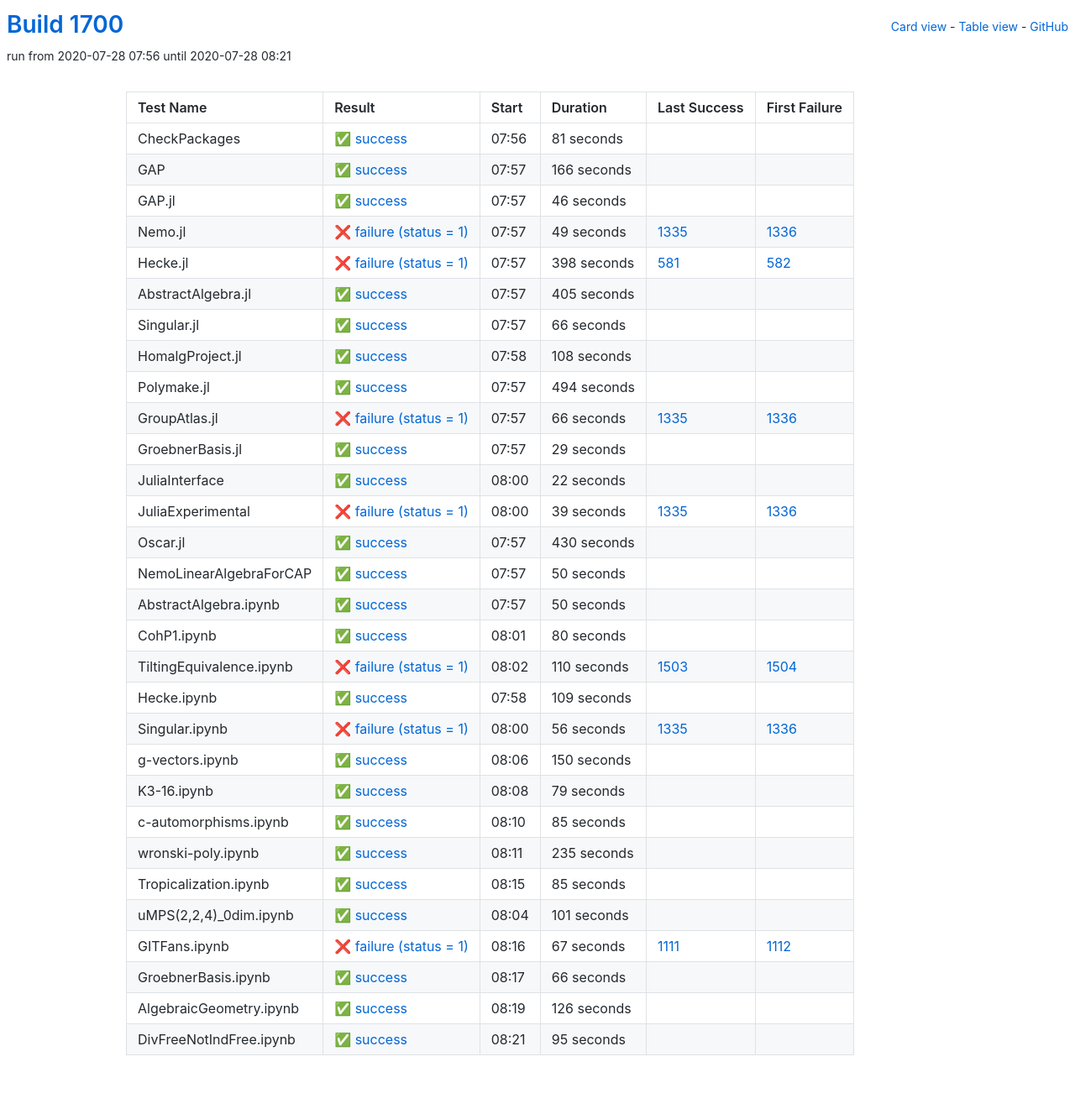
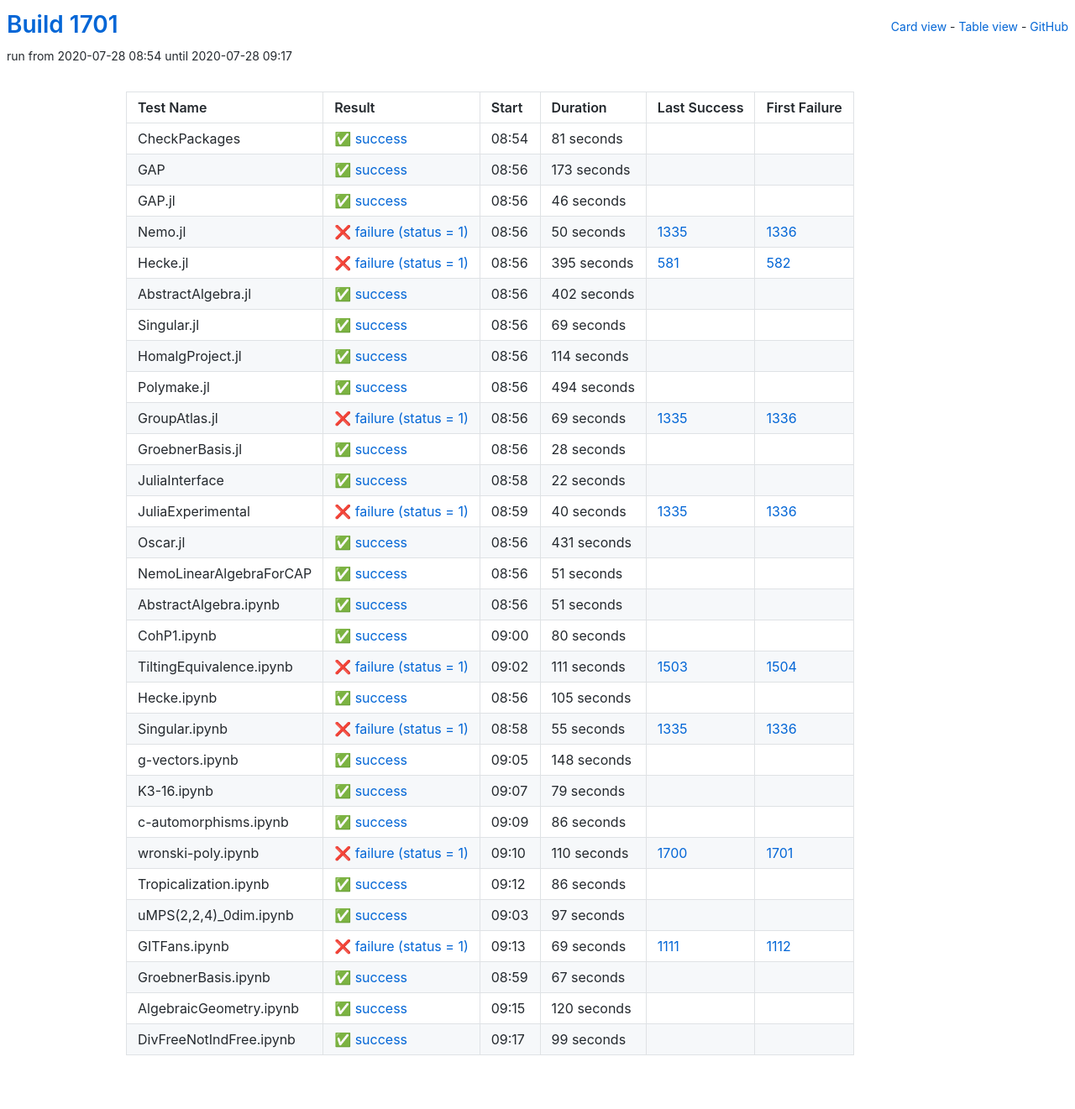
Before and after one commit to oscar-system/oscar-ci-status-1.4, a Jekyll site: the page built from table.html, in a window 1280 px wide. Shown: the whole page at 84% size. Built offline with Jekyll 4.4.1, drawn with Linux system fonts in a browser that asks for light colours.

Commit message:
Build #1701

```diff
--- a/_data/ci.yml
+++ b/_data/ci.yml
@@ -1,6 +1,6 @@
 ---
-build: 1700
-build_url: https://oscarci.mathematik.uni-kl.de/job/oscar-julia-1.4/1700/
+build: 1701
+build_url: https://oscarci.mathematik.uni-kl.de/job/oscar-julia-1.4/1701/
 job: oscar-julia-1.4
 organization: oscar-system
 repo: oscar-ci-status-1.4
@@ -8,8 +8,8 @@ repourl: https://github.com/oscar-system/oscar-ci-status-1.4
 tests:
 - name: CheckPackages
   id: checkpackages
-  log: https://oscarci.mathematik.uni-kl.de/job/oscar-julia-1.4/1700/artifact/logs/build-1700/CheckPackages.log
-  start: 2020-07-28 07:56
+  log: https://oscarci.mathematik.uni-kl.de/job/oscar-julia-1.4/1701/artifact/logs/build-1701/CheckPackages.log
+  start: 2020-07-28 08:54
   success: true
   exitcode: 0
   status: success
@@ -20,20 +20,20 @@ tests:
   first_failure_url:
 - name: GAP
   id: gap
-  log: https://oscarci.mathematik.uni-kl.de/job/oscar-julia-1.4/1700/artifact/logs/build-1700/GAP.log
-  start: 2020-07-28 07:57
+  log: https://oscarci.mathematik.uni-kl.de/job/oscar-julia-1.4/1701/artifact/logs/build-1701/GAP.log
+  start: 2020-07-28 08:56
   success: true
   exitcode: 0
   status: success
-  duration: 166
+  duration: 173
   last_success: false
   last_success_url:
   first_failure: false
   first_failure_url:
 - name: GAP.jl
   id: gap-jl
-  log: https://oscarci.mathematik.uni-kl.de/job/oscar-julia-1.4/1700/artifact/logs/build-1700/GAP.jl.log
-  start: 2020-07-28 07:57
+  log: https://oscarci.mathematik.uni-kl.de/job/oscar-julia-1.4/1701/artifact/logs/build-1701/GAP.jl.log
+  start: 2020-07-28 08:56
   success: true
   exitcode: 0
   status: success
@@ -44,68 +44,68 @@ tests:
   first_failure_url:
 - name: Nemo.jl
   id: nemo-jl
-  log: https://oscarci.mathematik.uni-kl.de/job/oscar-julia-1.4/1700/artifact/logs/build-1700/Nemo.jl.log
-  start: 2020-07-28 07:57
+  log: https://oscarci.mathematik.uni-kl.de/job/oscar-julia-1.4/1701/artifact/logs/build-1701/Nemo.jl.log
+  start: 2020-07-28 08:56
   success: false
   exitcode: 1
   status: failure
-  duration: 49
+  duration: 50
   last_success: 1335
   last_success_url: https://oscarci.mathematik.uni-kl.de/job/oscar-julia-1.4/1335/
   first_failure: 1336
   first_failure_url: https://oscarci.mathematik.uni-kl.de/job/oscar-julia-1.4/1336/
 - name: Hecke.jl
   id: hecke-jl
-  log: https://oscarci.mathematik.uni-kl.de/job/oscar-julia-1.4/1700/artifact/logs/build-1700/Hecke.jl.log
-  start: 2020-07-28 07:57
+  log: https://oscarci.mathematik.uni-kl.de/job/oscar-julia-1.4/1701/artifact/logs/build-1701/Hecke.jl.log
+  start: 2020-07-28 08:56
   success: false
   exitcode: 1
   status: failure
-  duration: 398
+  duration: 395
   last_success: 581
   last_success_url: https://oscarci.mathematik.uni-kl.de/job/oscar-julia-1.4/581/
   first_failure: 582
   first_failure_url: https://oscarci.mathematik.uni-kl.de/job/oscar-julia-1.4/582/
 - name: AbstractAlgebra.jl
   id: abstractalgebra-jl
-  log: https://oscarci.mathematik.uni-kl.de/job/oscar-julia-1.4/1700/artifact/logs/build-1700/AbstractAlgebra.jl.log
-  start: 2020-07-28 07:57
+  log: https://oscarci.mathematik.uni-kl.de/job/oscar-julia-1.4/1701/artifact/logs/build-1701/AbstractAlgebra.jl.log
+  start: 2020-07-28 08:56
   success: true
   exitcode: 0
   status: success
-  duration: 405
+  duration: 402
   last_success: false
   last_success_url:
   first_failure: false
   first_failure_url:
 - name: Singular.jl
   id: singular-jl
-  log: https://oscarci.mathematik.uni-kl.de/job/oscar-julia-1.4/1700/artifact/logs/build-1700/Singular.jl.log
-  start: 2020-07-28 07:57
+  log: https://oscarci.mathematik.uni-kl.de/job/oscar-julia-1.4/1701/artifact/logs/build-1701/Singular.jl.log
+  start: 2020-07-28 08:56
   success: true
   exitcode: 0
   status: success
-  duration: 66
+  duration: 69
   last_success: false
   last_success_url:
   first_failure: false
   first_failure_url:
 - name: HomalgProject.jl
   id: homalgproject-jl
-  log: https://oscarci.mathematik.uni-kl.de/job/oscar-julia-1.4/1700/artifact/logs/build-1700/HomalgProject.jl.log
-  start: 2020-07-28 07:58
+  log: https://oscarci.mathematik.uni-kl.de/job/oscar-julia-1.4/1701/artifact/logs/build-1701/HomalgProject.jl.log
+  start: 2020-07-28 08:56
   success: true
   exitcode: 0
   status: success
-  duration: 108
+  duration: 114
   last_success: false
   last_success_url:
   first_failure: false
   first_failure_url:
 - name: Polymake.jl
   id: polymake-jl
-  log: https://oscarci.mathematik.uni-kl.de/job/oscar-julia-1.4/1700/artifact/logs/build-1700/Polymake.jl.log
-  start: 2020-07-28 07:57
+  log: https://oscarci.mathematik.uni-kl.de/job/oscar-julia-1.4/1701/artifact/logs/build-1701/Polymake.jl.log
+  start: 2020-07-28 08:56
   success: true
   exitcode: 0
   status: success
@@ -116,32 +116,32 @@ tests:
   first_failure_url:
 - name: GroupAtlas.jl
   id: groupatlas-jl
-  log: https://oscarci.mathematik.uni-kl.de/job/oscar-julia-1.4/1700/artifact/logs/build-1700/GroupAtlas.jl.log
-  start: 2020-07-28 07:57
+  log: https://oscarci.mathematik.uni-kl.de/job/oscar-julia-1.4/1701/artifact/logs/build-1701/GroupAtlas.jl.log
+  start: 2020-07-28 08:56
   success: false
   exitcode: 1
   status: failure
-  duration: 66
+  duration: 69
   last_success: 1335
   last_success_url: https://oscarci.mathematik.uni-kl.de/job/oscar-julia-1.4/1335/
   first_failure: 1336
   first_failure_url: https://oscarci.mathematik.uni-kl.de/job/oscar-julia-1.4/1336/
 - name: GroebnerBasis.jl
   id: groebnerbasis-jl
-  log: https://oscarci.mathematik.uni-kl.de/job/oscar-julia-1.4/1700/artifact/logs/build-1700/GroebnerBasis.jl.log
-  start: 2020-07-28 07:57
+  log: https://oscarci.mathematik.uni-kl.de/job/oscar-julia-1.4/1701/artifact/logs/build-1701/GroebnerBasis.jl.log
+  start: 2020-07-28 08:56
   success: true
   exitcode: 0
   status: success
-  duration: 29
+  duration: 28
   last_success: false
   last_success_url:
   first_failure: false
   first_failure_url:
 - name: JuliaInterface
   id: juliainterface
-  log: https://oscarci.mathematik.uni-kl.de/job/oscar-julia-1.4/1700/artifact/logs/build-1700/JuliaInterface.log
-  start: 2020-07-28 08:00
+  log: https://oscarci.mathematik.uni-kl.de/job/oscar-julia-1.4/1701/artifact/logs/build-1701/JuliaInterface.log
+  start: 2020-07-28 08:58
   success: true
   exitcode: 0
   status: success
@@ -152,56 +152,56 @@ tests:
   first_failure_url:
 - name: JuliaExperimental
   id: juliaexperimental
-  log: https://oscarci.mathematik.uni-kl.de/job/oscar-julia-1.4/1700/artifact/logs/build-1700/JuliaExperimental.log
-  start: 2020-07-28 08:00
+  log: https://oscarci.mathematik.uni-kl.de/job/oscar-julia-1.4/1701/artifact/logs/build-1701/JuliaExperimental.log
+  start: 2020-07-28 08:59
   success: false
   exitcode: 1
   status: failure
-  duration: 39
+  duration: 40
   last_success: 1335
   last_success_url: https://oscarci.mathematik.uni-kl.de/job/oscar-julia-1.4/1335/
   first_failure: 1336
   first_failure_url: https://oscarci.mathematik.uni-kl.de/job/oscar-julia-1.4/1336/
 - name: Oscar.jl
   id: oscar-jl
-  log: https://oscarci.mathematik.uni-kl.de/job/oscar-julia-1.4/1700/artifact/logs/build-1700/Oscar.jl.log
-  start: 2020-07-28 07:57
+  log: https://oscarci.mathematik.uni-kl.de/job/oscar-julia-1.4/1701/artifact/logs/build-1701/Oscar.jl.log
+  start: 2020-07-28 08:56
   success: true
   exitcode: 0
   status: success
-  duration: 430
+  duration: 431
   last_success: false
   last_success_url:
   first_failure: false
   first_failure_url:
 - name: NemoLinearAlgebraForCAP
   id: nemolinearalgebraforcap
-  log: https://oscarci.mathematik.uni-kl.de/job/oscar-julia-1.4/1700/artifact/logs/build-1700/NemoLinearAlgebraForCAP.log
-  start: 2020-07-28 07:57
+  log: https://oscarci.mathematik.uni-kl.de/job/oscar-julia-1.4/1701/artifact/logs/build-1701/NemoLinearAlgebraForCAP.log
+  start: 2020-07-28 08:56
   success: true
   exitcode: 0
   status: success
-  duration: 50
+  duration: 51
   last_success: false
   last_success_url:
   first_failure: false
   first_failure_url:
 - name: AbstractAlgebra.ipynb
   id: abstractalgebra-ipynb
-  log: https://oscarci.mathematik.uni-kl.de/job/oscar-julia-1.4/1700/artifact/logs/build-1700/AbstractAlgebra.ipynb.log
-  start: 2020-07-28 07:57
+  log: https://oscarci.mathematik.uni-kl.de/job/oscar-julia-1.4/1701/artifact/logs/build-1701/AbstractAlgebra.ipynb.log
+  start: 2020-07-28 08:56
   success: true
   exitcode: 0
   status: success
-  duration: 50
+  duration: 51
   last_success: false
   last_success_url:
   first_failure: false
   first_failure_url:
 - name: CohP1.ipynb
   id: cohp1-ipynb
-  log: https://oscarci.mathematik.uni-kl.de/job/oscar-julia-1.4/1700/artifact/logs/build-1700/CohP1.ipynb.log
-  start: 2020-07-28 08:01
+  log: https://oscarci.mathematik.uni-kl.de/job/oscar-julia-1.4/1701/artifact/logs/build-1701/CohP1.ipynb.log
+  start: 2020-07-28 09:00
   success: true
   exitcode: 0
   status: success
@@ -212,56 +212,56 @@ tests:
   first_failure_url:
 - name: TiltingEquivalence.ipynb
   id: tiltingequivalence-ipynb
-  log: https://oscarci.mathematik.uni-kl.de/job/oscar-julia-1.4/1700/artifact/logs/build-1700/TiltingEquivalence.ipynb.log
-  start: 2020-07-28 08:02
+  log: https://oscarci.mathematik.uni-kl.de/job/oscar-julia-1.4/1701/artifact/logs/build-1701/TiltingEquivalence.ipynb.log
+  start: 2020-07-28 09:02
   success: false
   exitcode: 1
   status: failure
-  duration: 110
+  duration: 111
   last_success: 1503
   last_success_url: https://oscarci.mathematik.uni-kl.de/job/oscar-julia-1.4/1503/
   first_failure: 1504
   first_failure_url: https://oscarci.mathematik.uni-kl.de/job/oscar-julia-1.4/1504/
 - name: Hecke.ipynb
   id: hecke-ipynb
-  log: https://oscarci.mathematik.uni-kl.de/job/oscar-julia-1.4/1700/artifact/logs/build-1700/Hecke.ipynb.log
-  start: 2020-07-28 07:58
+  log: https://oscarci.mathematik.uni-kl.de/job/oscar-julia-1.4/1701/artifact/logs/build-1701/Hecke.ipynb.log
+  start: 2020-07-28 08:56
   success: true
   exitcode: 0
   status: success
-  duration: 109
+  duration: 105
   last_success: false
   last_success_url:
   first_failure: false
   first_failure_url:
 - name: Singular.ipynb
   id: singular-ipynb
-  log: https://oscarci.mathematik.uni-kl.de/job/oscar-julia-1.4/1700/artifact/logs/build-1700/Singular.ipynb.log
-  start: 2020-07-28 08:00
+  log: https://oscarci.mathematik.uni-kl.de/job/oscar-julia-1.4/1701/artifact/logs/build-1701/Singular.ipynb.log
+  start: 2020-07-28 08:58
   success: false
   exitcode: 1
   status: failure
-  duration: 56
+  duration: 55
   last_success: 1335
   last_success_url: https://oscarci.mathematik.uni-kl.de/job/oscar-julia-1.4/1335/
   first_failure: 1336
   first_failure_url: https://oscarci.mathematik.uni-kl.de/job/oscar-julia-1.4/1336/
 - name: g-vectors.ipynb
   id: g-vectors-ipynb
-  log: https://oscarci.mathematik.uni-kl.de/job/oscar-julia-1.4/1700/artifact/logs/build-1700/g-vectors.ipynb.log
-  start: 2020-07-28 08:06
+  log: https://oscarci.mathematik.uni-kl.de/job/oscar-julia-1.4/1701/artifact/logs/build-1701/g-vectors.ipynb.log
+  start: 2020-07-28 09:05
   success: true
   exitcode: 0
   status: success
-  duration: 150
+  duration: 148
   last_success: false
   last_success_url:
   first_failure: false
   first_failure_url:
 - name: K3-16.ipynb
   id: k3-16-ipynb
-  log: https://oscarci.mathematik.uni-kl.de/job/oscar-julia-1.4/1700/artifact/logs/build-1700/K3-16.ipynb.log
-  start: 2020-07-28 08:08
+  log: https://oscarci.mathematik.uni-kl.de/job/oscar-julia-1.4/1701/artifact/logs/build-1701/K3-16.ipynb.log
+  start: 2020-07-28 09:07
   success: true
   exitcode: 0
   status: success
@@ -272,96 +272,96 @@ tests:
   first_failure_url:
 - name: c-automorphisms.ipynb
   id: c-automorphisms-ipynb
-  log: https://oscarci.mathematik.uni-kl.de/job/oscar-julia-1.4/1700/artifact/logs/build-1700/c-automorphisms.ipynb.log
-  start: 2020-07-28 08:10
+  log: https://oscarci.mathematik.uni-kl.de/job/oscar-julia-1.4/1701/artifact/logs/build-1701/c-automorphisms.ipynb.log
+  start: 2020-07-28 09:09
   success: true
   exitcode: 0
   status: success
-  duration: 85
+  duration: 86
   last_success: false
   last_success_url:
   first_failure: false
   first_failure_url:
 - name: wronski-poly.ipynb
   id: wronski-poly-ipynb
-  log: https://oscarci.mathematik.uni-kl.de/job/oscar-julia-1.4/1700/artifact/logs/build-1700/wronski-poly.ipynb.log
-  start: 2020-07-28 08:11
+  log: https://oscarci.mathematik.uni-kl.de/job/oscar-julia-1.4/1701/artifact/logs/build-1701/wronski-poly.ipynb.log
+  start: 2020-07-28 09:10
+  success: false
+  exitcode: 1
+  status: failure
+  duration: 110
+  last_success: 1700
+  last_success_url: https://oscarci.mathematik.uni-kl.de/job/oscar-julia-1.4/1700/
+  first_failure: 1701
+  first_failure_url: https://oscarci.mathematik.uni-kl.de/job/oscar-julia-1.4/1701/
+- name: Tropicalization.ipynb
+  id: tropicalization-ipynb
+  log: https://oscarci.mathematik.uni-kl.de/job/oscar-julia-1.4/1701/artifact/logs/build-1701/Tropicalization.ipynb.log
+  start: 2020-07-28 09:12
   success: true
   exitcode: 0
   status: success
-  duration: 235
-  last_success: false
-  last_success_url:
-  first_failure: false
-  first_failure_url:
-- name: Tropicalization.ipynb
-  id: tropicalization-ipynb
-  log: https://oscarci.mathematik.uni-kl.de/job/oscar-julia-1.4/1700/artifact/logs/build-1700/Tropicalization.ipynb.log
-  start: 2020-07-28 08:15
-  success: true
-  exitcode: 0
-  status: success
-  duration: 85
+  duration: 86
   last_success: false
   last_success_url:
   first_failure: false
   first_failure_url:
 - name: uMPS(2,2,4)_0dim.ipynb
   id: umps-2-2-4-0dim-ipynb
-  log: https://oscarci.mathematik.uni-kl.de/job/oscar-julia-1.4/1700/artifact/logs/build-1700/uMPS-2-2-4-_0dim.ipynb.log
-  start: 2020-07-28 08:04
+  log: https://oscarci.mathematik.uni-kl.de/job/oscar-julia-1.4/1701/artifact/logs/build-1701/uMPS-2-2-4-_0dim.ipynb.log
+  start: 2020-07-28 09:03
   success: true
   exitcode: 0
   status: success
-  duration: 101
+  duration: 97
   last_success: false
   last_success_url:
   first_failure: false
   first_failure_url:
 - name: GITFans.ipynb
   id: gitfans-ipynb
-  log: https://oscarci.mathematik.uni-kl.de/job/oscar-julia-1.4/1700/artifact/logs/build-1700/GITFans.ipynb.log
-  start: 2020-07-28 08:16
+  log: https://oscarci.mathematik.uni-kl.de/job/oscar-julia-1.4/1701/artifact/logs/build-1701/GITFans.ipynb.log
+  start: 2020-07-28 09:13
   success: false
   exitcode: 1
   status: failure
-  duration: 67
+  duration: 69
   last_success: 1111
   last_success_url: https://oscarci.mathematik.uni-kl.de/job/oscar-julia-1.4/1111/
   first_failure: 1112
   first_failure_url: https://oscarci.mathematik.uni-kl.de/job/oscar-julia-1.4/1112/
 - name: GroebnerBasis.ipynb
   id: groebnerbasis-ipynb
-  log: https://oscarci.mathematik.uni-kl.de/job/oscar-julia-1.4/1700/artifact/logs/build-1700/GroebnerBasis.ipynb.log
-  start: 2020-07-28 08:17
+  log: https://oscarci.mathematik.uni-kl.de/job/oscar-julia-1.4/1701/artifact/logs/build-1701/GroebnerBasis.ipynb.log
+  start: 2020-07-28 08:59
   success: true
   exitcode: 0
   status: success
-  duration: 66
+  duration: 67
   last_success: false
   last_success_url:
   first_failure: false
   first_failure_url:
 - name: AlgebraicGeometry.ipynb
   id: algebraicgeometry-ipynb
-  log: https://oscarci.mathematik.uni-kl.de/job/oscar-julia-1.4/1700/artifact/logs/build-1700/AlgebraicGeometry.ipynb.log
-  start: 2020-07-28 08:19
+  log: https://oscarci.mathematik.uni-kl.de/job/oscar-julia-1.4/1701/artifact/logs/build-1701/AlgebraicGeometry.ipynb.log
+  start: 2020-07-28 09:15
   success: true
   exitcode: 0
   status: success
-  duration: 126
+  duration: 120
   last_success: false
   last_success_url:
   first_failure: false
   first_failure_url:
 - name: DivFreeNotIndFree.ipynb
   id: divfreenotindfree-ipynb
-  log: https://oscarci.mathematik.uni-kl.de/job/oscar-julia-1.4/1700/artifact/logs/build-1700/DivFreeNotIndFree.ipynb.log
-  start: 2020-07-28 08:21
+  log: https://oscarci.mathematik.uni-kl.de/job/oscar-julia-1.4/1701/artifact/logs/build-1701/DivFreeNotIndFree.ipynb.log
+  start: 2020-07-28 09:17
   success: true
   exitcode: 0
   status: success
-  duration: 95
+  duration: 99
   last_success: false
   last_success_url:
   first_failure: false
```
Also changed, not shown: README.md.
